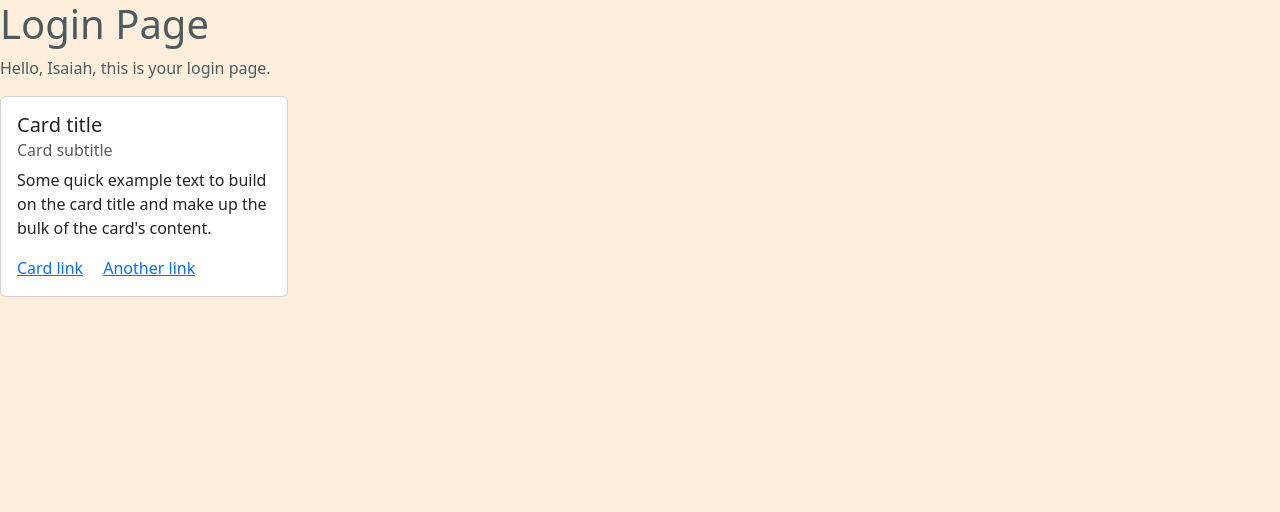
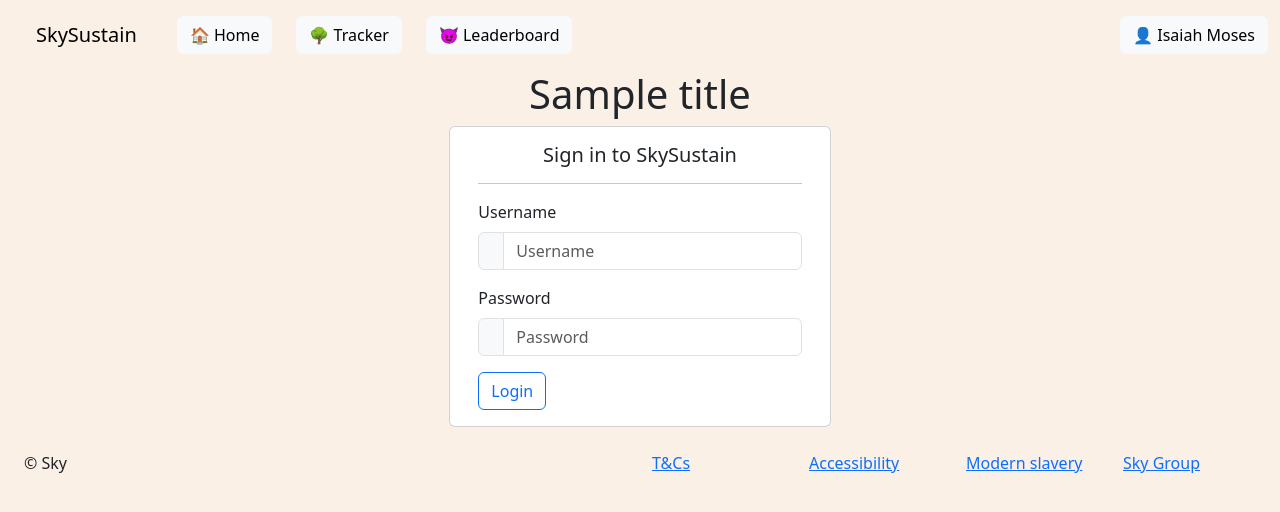
Before and after one commit to mahsan2002/4Loop, a Flask app: template GIT_Starter_Flask_App/application/templates/login.html in a window 1280 px wide. Shown: the top 512 px of the page. Run offline with Flask 3, Linux system fonts and the light colour scheme; the template is opened without the code that fills it: most values are stand-ins (such as "Sample title", 1, 10 or a date in 2020).

Commit message:
EDIT: Styled and added login card for login.html

```diff
--- a/GIT_Starter_Flask_App/application/templates/layout.html
+++ b/GIT_Starter_Flask_App/application/templates/layout.html
@@ -5,6 +5,7 @@
     <meta name="viewport"
           content="width=device-width, user-scalable=no, initial-scale=1.0, maximum-scale=1.0, minimum-scale=1.0">
     <meta http-equiv="X-UA-Compatible" content="ie=edge">
+    <link href="https://cdn.jsdelivr.net/npm/bootstrap@5.3.3/dist/css/bootstrap.min.css" rel="stylesheet" integrity="sha384-QWTKZyjpPEjISv5WaRU9OFeRpok6YctnYmDr5pNlyT2bRjXh0JMhjY6hW+ALEwIH" crossorigin="anonymous">
     <link rel="stylesheet" href="../static/main_styles.css">
     <title>{{title}} Page</title>
 </head>
@@ -47,7 +48,7 @@
 
 </header>
 <body>
-    <h1>{{ title }}</h1>
+    <h1 class="text-center">{{title}}</h1>
     {% block body_content %}
     {% endblock %}
 
@@ -68,5 +69,6 @@
             </div>
         </div>
     </footer>
+    <script src="https://cdn.jsdelivr.net/npm/bootstrap@5.3.3/dist/js/bootstrap.bundle.min.js" integrity="sha384-YvpcrYf0tY3lHB60NNkmXc5s9fDVZLESaAA55NDzOxhy9GkcIdslK1eN7N6jIeHz" crossorigin="anonymous"></script>
 </body>
 </html>
--- a/GIT_Starter_Flask_App/application/templates/login.html
+++ b/GIT_Starter_Flask_App/application/templates/login.html
@@ -1,29 +1,38 @@
-<!DOCTYPE html>
-<html lang="en">
-<head>
-    <meta charset="UTF-8">
-    <title>Login HTML</title>
-    <link href="https://cdn.jsdelivr.net/npm/bootstrap@5.3.3/dist/css/bootstrap.min.css" rel="stylesheet" integrity="sha384-QWTKZyjpPEjISv5WaRU9OFeRpok6YctnYmDr5pNlyT2bRjXh0JMhjY6hW+ALEwIH" crossorigin="anonymous">
-    <link href="../static/Login_Styles.css" rel="stylesheet">
-</head>
+{% extends "layout.html" %}
+
+{% block body_content %}
+    <link href="../static/Login_Styles.css">
+
     <body>
-        <h1>Login Page</h1>
 
-        <p>Hello, Isaiah, this is your login page.</p>
+        <div class="container">
 
-        <div class="card" style="width: 18rem;">
-            <div class="card-body">
-                <h5 class="card-title">Card title</h5>
-                <h6 class="card-subtitle mb-2 text-body-secondary">Card subtitle</h6>
-                <p class="card-text">Some quick example text to build on the card title and make up the bulk of the card's content.</p>
-                <a href="#" class="card-link">Card link</a>
-                <a href="#" class="card-link">Another link</a>
+            <div class="row">
+                <div class="col text-center"></div>
+
+                <div class="card col" style="width: 18rem;">
+                    <div class="card-body ">
+
+                        <h5 class="card-title text-center">Sign in to SkySustain</h5>
+                        <hr>
+
+                        <label for="username" class="form-label">Username</label>
+
+                        <div class="input-group mb-3"><span class="input-group-text" id="username"></span>
+                            <input  type="text" class="form-control" placeholder="Username" aria-label="Username" aria-describedby="username">
+                        </div>
+
+                        <label for="password" class="form-label">Password</label>
+
+                        <div class="input-group mb-3"><span class="input-group-text" id="password"></span>
+                            <input type="text" class="form-control" placeholder="Password" aria-label="Username" aria-describedby="password">
+                        </div>
+
+                        <button type="button" class="btn btn-outline-primary text-center">Login</button>
+                    </div>
+                </div>
+                <div class="col text-center"></div>
             </div>
         </div>
 
-
-
-    <script src="https://cdn.jsdelivr.net/npm/bootstrap@5.3.3/dist/js/bootstrap.bundle.min.js" integrity="sha384-YvpcrYf0tY3lHB60NNkmXc5s9fDVZLESaAA55NDzOxhy9GkcIdslK1eN7N6jIeHz" crossorigin="anonymous"></script>
-    </body>
-
-</html>
+{% endblock %}
```
